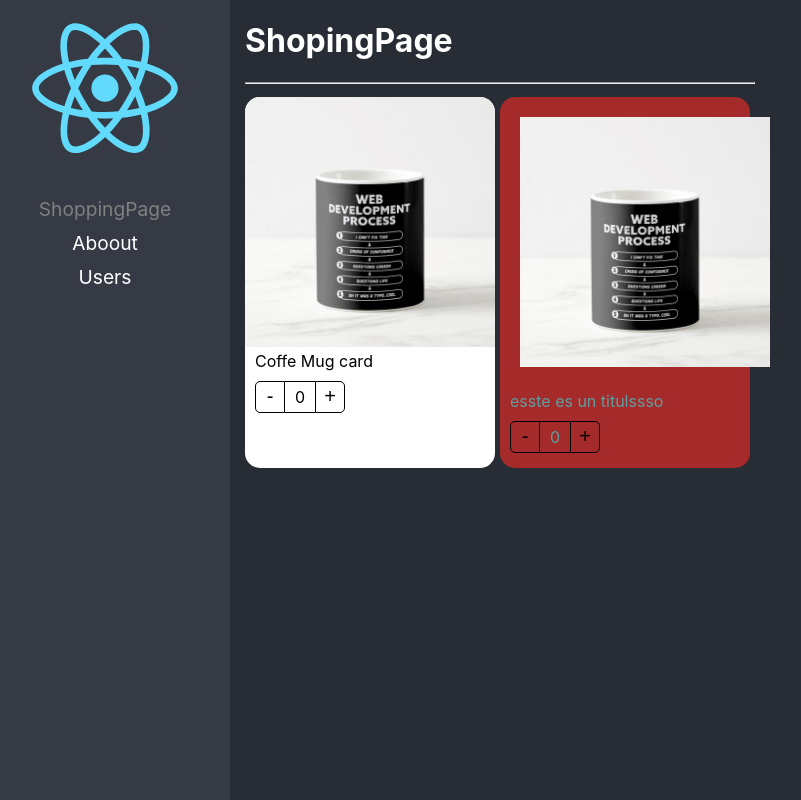
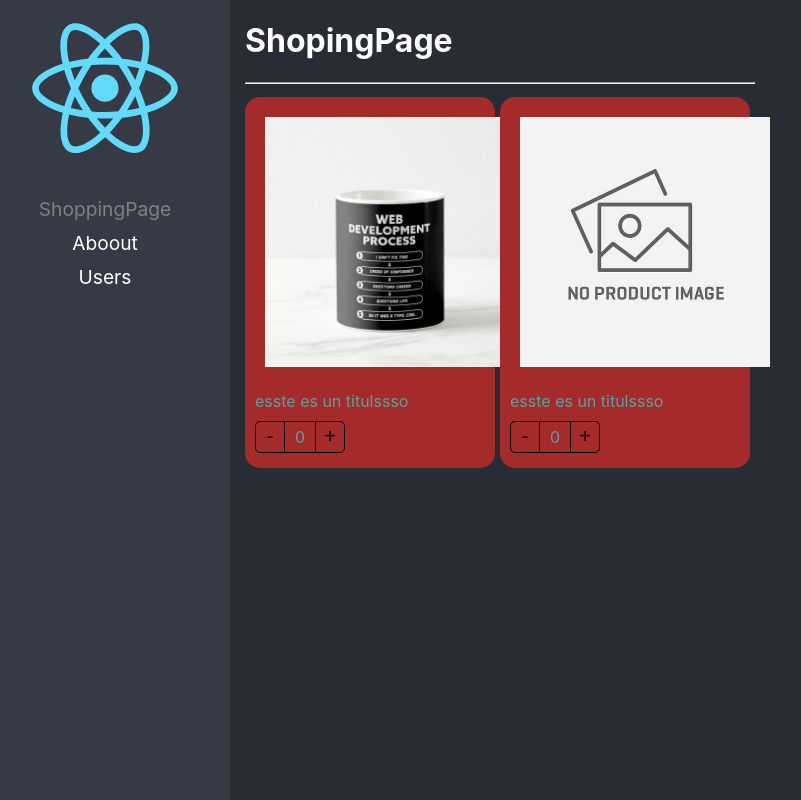
Before and after one commit to andres7leon/react-proyect-base, a React (Create React App) app: page / in a window 1280 px wide. Shown: the whole page, without its empty margins (20-821 px from the left). Built offline with nearby package versions, Linux system fonts and the light colour scheme.

Commit message:
control-props terminado

```diff
--- a/src/02-component-patterns/components/ProductCard.tsx
+++ b/src/02-component-patterns/components/ProductCard.tsx
@@ -9,13 +9,14 @@ import { ProductButton } from './ProductsButtons';
 export const ProductContext = createContext( {} as ProductContextProps );
 const { Provider } = ProductContext;
 
-export const ProductCard = ({ children, product, className }: ProductCardProps) => {
+export const ProductCard = ({ children, product, className, style, onChanges, value }: ProductCardProps) => {
 
-   const {counter, increaseBy} = useProduct()
+   const {counter, increaseBy} = useProduct( { onChanges, product, value } )
+
 
   return (
     <Provider value={{counter, increaseBy, product}}>
-        <div className={ `${styles.productCard} ${className}` }>
+        <div style={style} className={ `${styles.productCard} ${className}` }>
             { children }
         </div>
     </Provider>
--- a/src/02-component-patterns/hooks/useProduct.ts
+++ b/src/02-component-patterns/hooks/useProduct.ts
@@ -1,12 +1,32 @@
-import {useState} from 'react';
+import { useEffect, useState, useRef } from 'react';
+import { Product, onChangesArgs } from '../interfaces/interfaces';
+export interface useProductArgs {
+    product: Product;
+    onChanges?: ( args: onChangesArgs ) => void;
+    value?: number
+}
 
-export const useProduct = () => {
+export const useProduct = ( {onChanges, product, value = 0}: useProductArgs ) => {
 
-    const [counter, setCounter] = useState(0);
+    const [counter, setCounter] = useState(value);
+
+    const isControlled = useRef( !!onChanges );
 
     const increaseBy = ( value: number ) => {
+
+        if ( isControlled.current ) {
+            return onChanges!({count: value, product});
+        }
+
+        const newValue = Math.max(counter + value, 0)
         setCounter( prev => Math.max( prev + value, 0))
+        onChanges && onChanges( {count: newValue, product});
     }
+
+    useEffect(() => {
+      setCounter(value);
+    }, [value])
+
 
     return {counter, increaseBy};
 
--- a/src/02-component-patterns/pages/ShoppingPage.tsx
+++ b/src/02-component-patterns/pages/ShoppingPage.tsx
@@ -4,15 +4,62 @@ import { ProductTitle } from '../components/ProductTitle';
 import { ProductButton } from '../components/ProductsButtons';
 
 import '../styles/custom-styles.css';
+import { Product } from '../interfaces/interfaces';
+import { useState } from 'react';
 
-const product = {
+const product1 = {
     id: '1',
     title: 'Coffe Mug card',
     img: './coffee-mug.png'
 }
 
-export const ShoppingPage = () => (
-    <div>
+const product2 = {
+    id: '2',
+    title: 'Coffe Mug card',
+}
+
+const products: Product[] = [product1, product2]
+
+interface ProductInCart extends Product {
+    count: number;
+}
+
+export const ShoppingPage = () => {
+
+    const [shoppingCart, setShoppingCart] = useState<{ [key: string]: ProductInCart }>({});
+
+    const onProductCountChange = ({count, product}: {count: number, product: Product}) => {
+
+        setShoppingCart( oldShoppingCart => {
+
+            const productInCart:ProductInCart = oldShoppingCart[product.id] || { ...product, count: 0};
+
+            if( Math.max( productInCart.count + count, 0 ) > 0 ) {
+                productInCart.count += count;
+                return {
+                    ...oldShoppingCart,
+                    [product.id]: productInCart
+                }
+            }
+
+            const { [product.id]: toDelete, ...rest } = oldShoppingCart;
+            return rest;
+
+            // if ( count === 0 ) {
+
+            //     const { [product.id]: toDelete, ...rest } = oldShoppingCart;
+
+            //     return rest;
+            // }
+            // console.log('oldShoppingCart', oldShoppingCart)
+            // return {
+            //     ...oldShoppingCart,
+            //     [product.id]: { ...product, count }
+            // }
+        })
+    }
+
+    return (<div>
         <h1>ShopingPage</h1>
         <hr />
         <div style={{
@@ -20,20 +67,47 @@ export const ShoppingPage = () => (
             flexDirection: 'row',
             flexWrap: 'wrap'
         }}>
-            <ProductCard product={product}>
-                <ProductCard.Image />
-                <ProductCard.Title />
-                <ProductCard.Buttons />
-            </ProductCard>
+
+        {
+
+            products.map( product => (
 
                 <ProductCard product={product}
                     className="bg-dark color"
+                    onChanges={ onProductCountChange }
+                    value={ shoppingCart[product.id]?.count || 0 }
                 >
                     <ProductImage style={{padding: '20px'}}/>
                     <ProductTitle title='esste es un titulssso' />
                     <ProductButton />
                 </ProductCard>
 
+            ))
+
+        }
         </div>
+
+        <div className="shopping-cart">
+
+        {
+
+
+            Object.entries( shoppingCart ).map( ([key, product]) => (
+                <ProductCard
+                    key={key}
+                    product={product}
+                    className="color"
+                    style={{width: '100px', overflow: 'hidden'}}
+                    value={ product.count }
+                    onChanges={ onProductCountChange }
+                    >
+                    <ProductImage />
+                    <ProductButton />
+                </ProductCard>
+            ))
+        }
+
         </div>
-)
+
+    </div>)
+}
--- a/src/02-component-patterns/styles/custom-styles.css
+++ b/src/02-component-patterns/styles/custom-styles.css
@@ -7,3 +7,10 @@
 .color {
     color: cadetblue;
 }
+
+
+.shopping-cart {
+    position: fixed;
+    right: 10px;
+    top: 0;
+}
```
Also changed, not shown: src/02-component-patterns/interfaces/interfaces.ts (+10 -0 lines), src/routes/Navigations.tsx (line endings or trailing spaces). Lines whose indentation alone changed are shown as unchanged.
